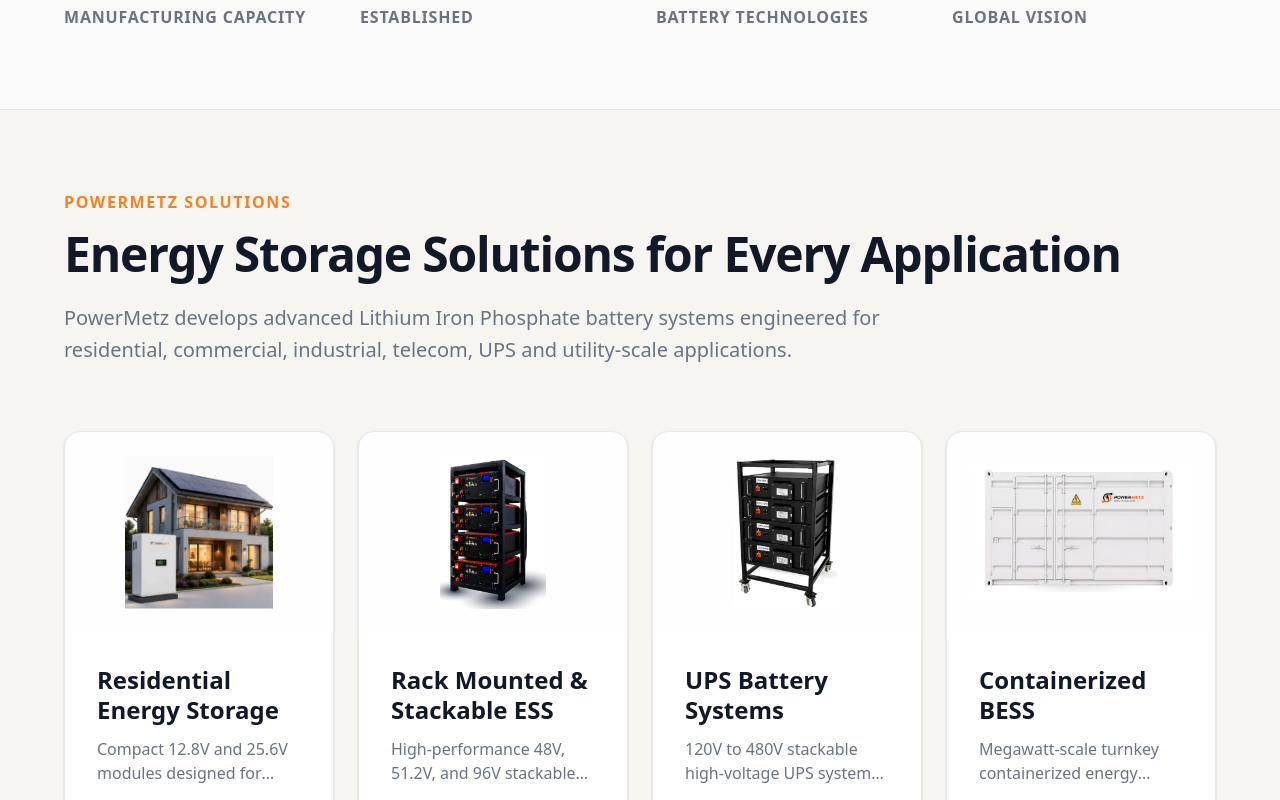
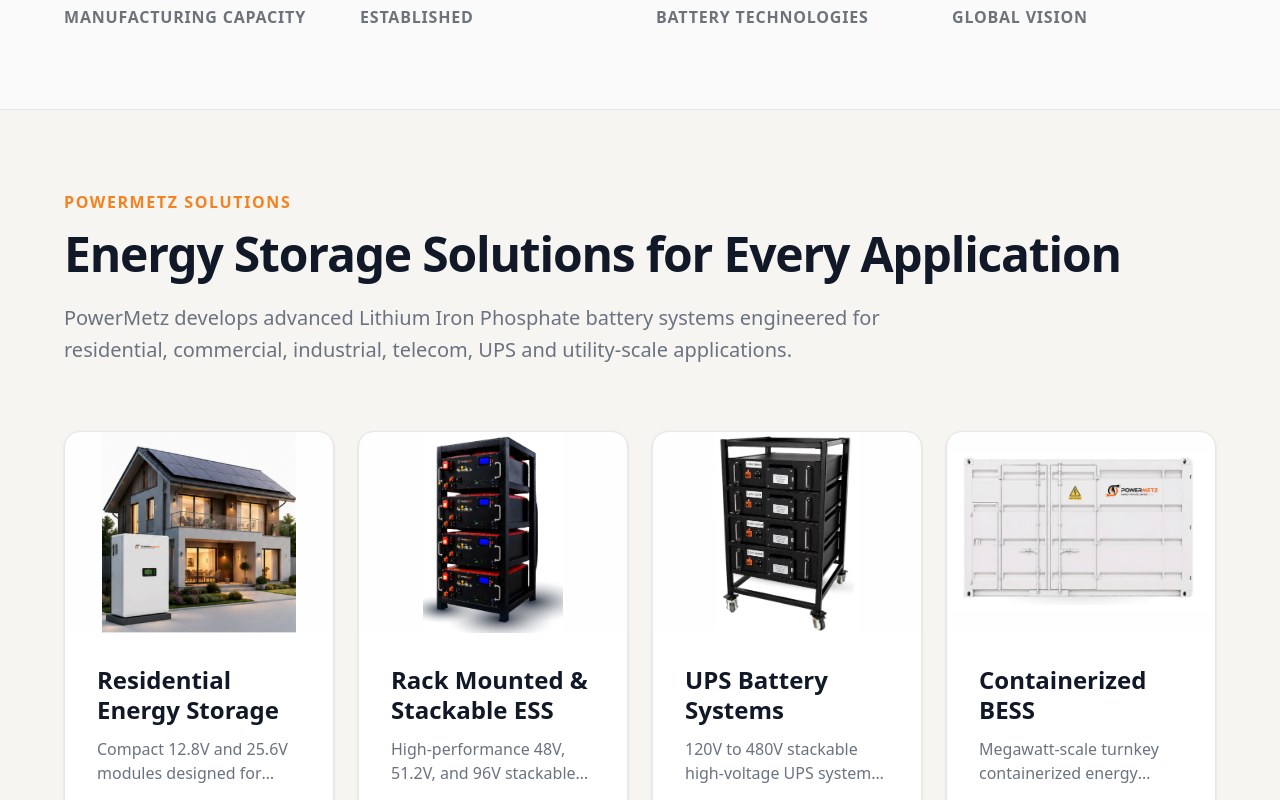
Before and after one commit to ayush4460/Power-Metz, a Next.js app: page / in a window 1280 px wide. Shown: the part 2000-2800 px from the top of the page. Built offline with nearby package versions, Linux system fonts and the light colour scheme.

Commit message:
feat: add WhyChooseSection component and shared media utility for home page

```diff
--- a/components/home/why-choose-section.tsx
+++ b/components/home/why-choose-section.tsx
@@ -56,14 +56,9 @@
                   </div>
                 </div>
                 <div className="w-full lg:w-1/2 h-100 lg:h-125 relative bg-slate-100 overflow-hidden">
-                  <video
-                    src="/Lithium Technology.mp4"
-                    autoPlay
-                    loop
-                    muted
-                    playsInline
-                    className="w-full h-full object-cover group-hover:scale-105 transition-transform duration-1000 ease-out"
-                  />
+                  <div dangerouslySetInnerHTML={{
+                    __html: `<video src="/Lithium Technology.mp4" autoplay loop muted playsinline class="w-full h-full object-cover group-hover:scale-105 transition-transform duration-1000 ease-out"></video>`
+                  }} className="w-full h-full" />
                 </div>
               </div>
             </FadeIn>
@@ -105,14 +100,9 @@
             <FadeIn>
               <div className="group relative w-full rounded-3xl bg-white/60 backdrop-blur-xl border border-black/5 overflow-hidden flex flex-col-reverse lg:flex-row transition-all duration-500 shadow-[0_8px_40px_rgb(0,0,0,0.08)] -translate-y-1 lg:shadow-[0_8px_30px_rgb(0,0,0,0.04)] lg:translate-y-0 lg:hover:shadow-[0_8px_40px_rgb(0,0,0,0.08)] lg:hover:-translate-y-1">
                 <div className="w-full lg:w-1/2 h-87.5 lg:h-112.5 relative bg-slate-100 overflow-hidden">
-                  <video
-                    src="/Build with Precision.mp4"
-                    autoPlay
-                    loop
-                    muted
-                    playsInline
-                    className="w-full h-full object-cover group-hover:scale-105 transition-transform duration-1000 ease-out"
-                  />
+                  <div dangerouslySetInnerHTML={{
+                    __html: `<video src="/Build with Precision.mp4" autoplay loop muted playsinline class="w-full h-full object-cover group-hover:scale-105 transition-transform duration-1000 ease-out"></video>`
+                  }} className="w-full h-full" />
                 </div>
                 <div className="w-full lg:w-1/2 p-10 md:p-16 flex flex-col justify-center">
                   <div className="w-14 h-14 rounded-2xl flex items-center justify-center mb-8 transition-colors duration-500 bg-primary/5 border border-primary/30 lg:bg-white lg:border-slate-100 lg:shadow-sm lg:group-hover:border-primary/30 lg:group-hover:bg-primary/5">
--- a/components/shared/media.tsx
+++ b/components/shared/media.tsx
@@ -3,23 +3,6 @@
 import { cn } from "@/lib/cn"
 
 export const ResponsiveImage = ({ src, alt, width, height, fill, className, priority, objectFit = "cover", quality = 100, unoptimized = true }: { src: string, alt: string, width?: number, height?: number, fill?: boolean, className?: string, priority?: boolean, objectFit?: "cover" | "contain" | "fill", quality?: number, unoptimized?: boolean }) => {
-  if (unoptimized) {
-    return (
-      <div className={cn("relative overflow-hidden flex items-center justify-center", fill ? "w-full h-full" : "", className)}>
-        <img
-          src={src}
-          alt={alt}
-          style={{
-            width: fill ? "100%" : (width || 800),
-            height: fill ? "100%" : (height || 600),
-            objectFit: objectFit
-          }}
-          className={cn("transition-opacity duration-500")}
-        />
-      </div>
-    )
-  }
-
   return (
     <div className={cn("relative overflow-hidden", fill ? "w-full h-full" : "", className)}>
       <Image
@@ -30,6 +13,7 @@
         fill={fill}
         priority={priority}
         quality={quality}
+        unoptimized={unoptimized}
         className={cn("transition-opacity duration-500", objectFit === "cover" ? "object-cover" : objectFit === "contain" ? "object-contain" : "object-fill")}
         sizes="(max-width: 768px) 100vw, (max-width: 1200px) 50vw, 33vw"
       />
```
